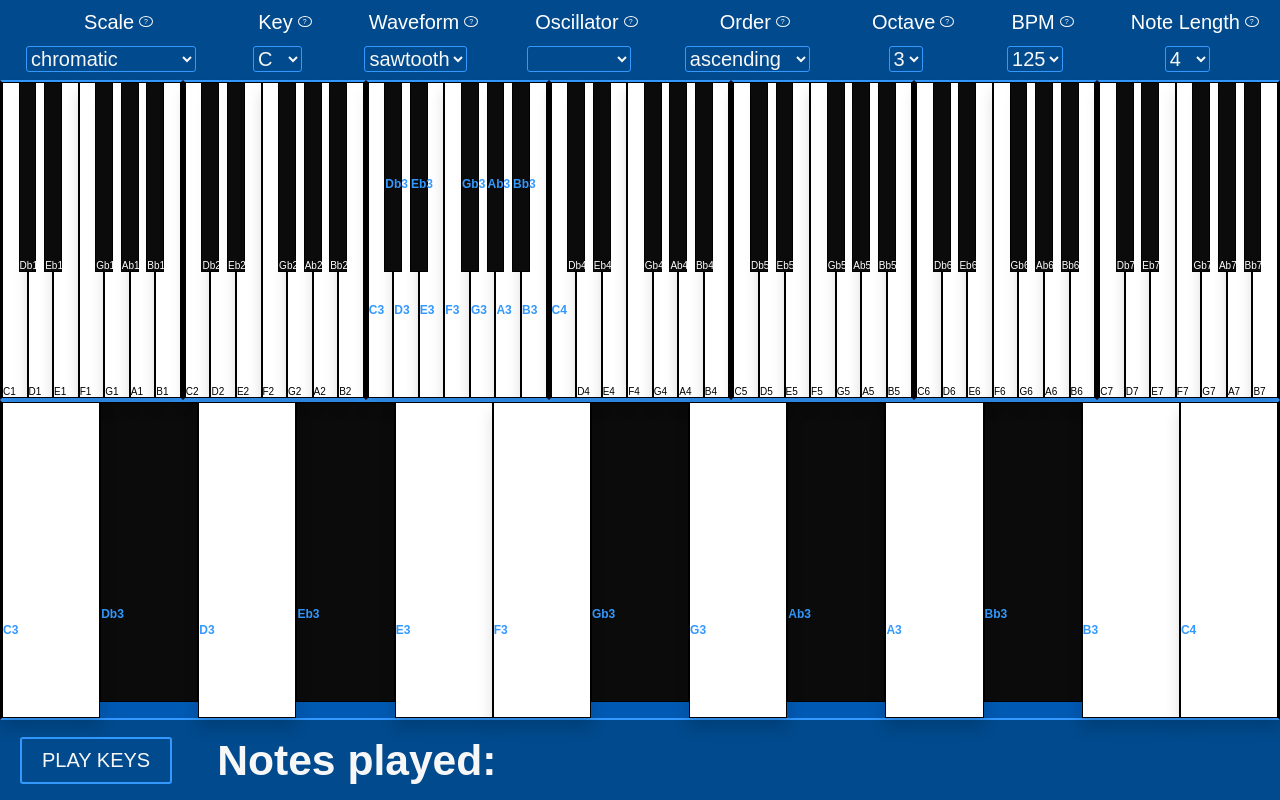
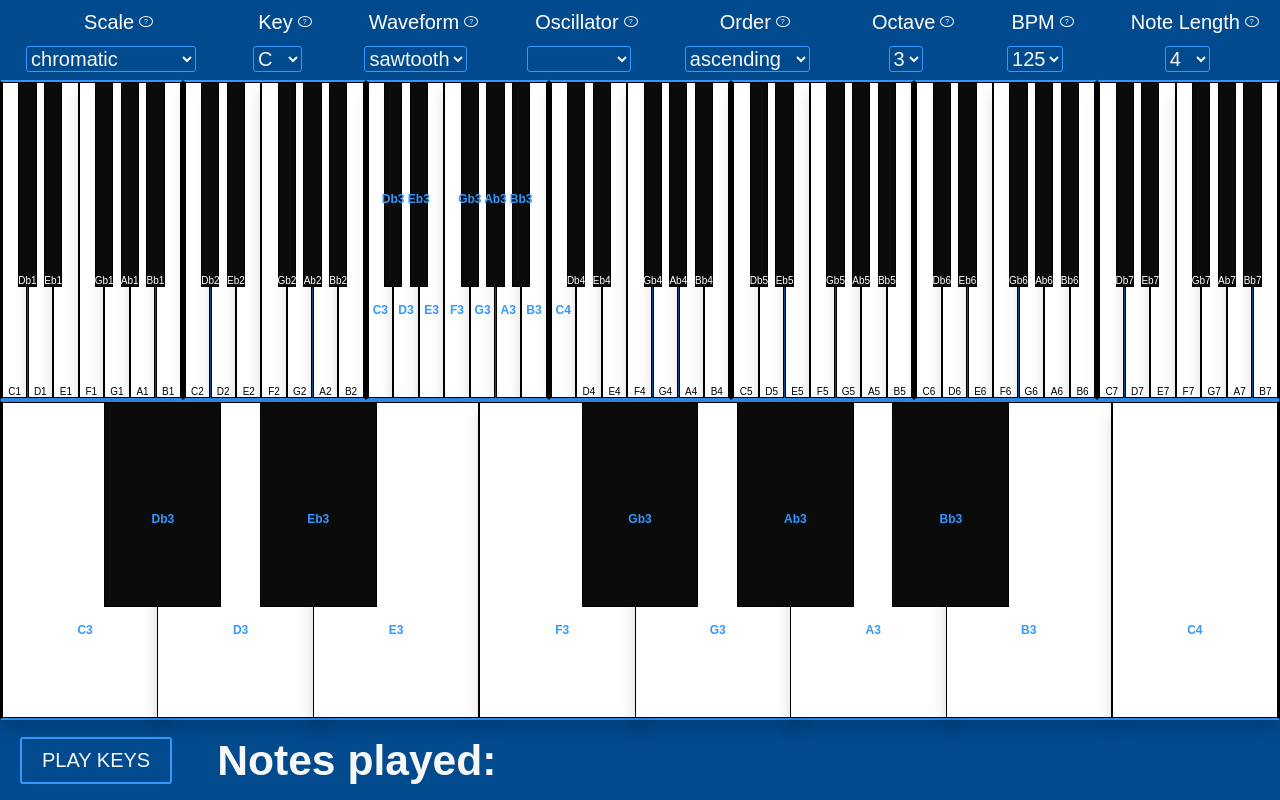
Before and after one commit to dcmorales/digital-keyboard, a React (Create React App) app: page / in a window 1280 px wide. Built offline with nearby package versions, Linux system fonts and the light colour scheme.

Commit message:
Changed keyboard slice to look more like full keyboard

```diff
--- a/src/components/KeyboardFull/Octave.js
+++ b/src/components/KeyboardFull/Octave.js
@@ -2,11 +2,12 @@ import React from 'react';
 
 import FiveKeys from './FiveKeys';
 import TwoKeys from './TwoKeys';
+import Key from './Key';
 
 const Octave = ({ octNum }) => {
   return (
     <div className="octave-container">
-      <FiveKeys
+      {/* <FiveKeys
         note1="C"
         note2="Db"
         note3="D"
@@ -24,6 +25,78 @@ const Octave = ({ octNum }) => {
         note4="Bb"
         note5="B"
         octave={octNum}
+      /> */}
+      <Key
+        noteFull={`C${octNum}`}
+        octave={octNum}
+        color="white"
+        keyboard="full"
+      />
+      <Key
+        noteFull={`Db${octNum}`}
+        octave={octNum}
+        color="black"
+        keyboard="full"
+      />
+      <Key
+        noteFull={`D${octNum}`}
+        octave={octNum}
+        color="white"
+        keyboard="full"
+      />
+      <Key
+        noteFull={`Eb${octNum}`}
+        octave={octNum}
+        color="black"
+        keyboard="full"
+      />
+      <Key
+        noteFull={`E${octNum}`}
+        octave={octNum}
+        color="white"
+        keyboard="full"
+      />
+      <Key
+        noteFull={`F${octNum}`}
+        octave={octNum}
+        color="white"
+        keyboard="full"
+      />
+      <Key
+        noteFull={`Gb${octNum}`}
+        octave={octNum}
+        color="black"
+        keyboard="full"
+      />
+      <Key
+        noteFull={`G${octNum}`}
+        octave={octNum}
+        color="white"
+        keyboard="full"
+      />
+      <Key
+        noteFull={`Ab${octNum}`}
+        octave={octNum}
+        color="black"
+        keyboard="full"
+      />
+      <Key
+        noteFull={`A${octNum}`}
+        octave={octNum}
+        color="white"
+        keyboard="full"
+      />
+      <Key
+        noteFull={`Bb${octNum}`}
+        octave={octNum}
+        color="black"
+        keyboard="full"
+      />
+      <Key
+        noteFull={`B${octNum}`}
+        octave={octNum}
+        color="white"
+        keyboard="full"
       />
     </div>
   );
--- a/src/components/KeyboardValuesSelected/SelectedKeyboardSlice/SliceSection.js
+++ b/src/components/KeyboardValuesSelected/SelectedKeyboardSlice/SliceSection.js
@@ -5,14 +5,13 @@ import Key from '../../KeyboardFull/Key';
 const SliceSection = ({ notesDefinedSlice }) => {
   return notesDefinedSlice.map(noteFull => {
     return (
-      <div className="keys" key={noteFull}>
-        <Key
-          color={noteFull.includes('b') ? 'black--2' : 'white'}
-          noteFull={noteFull}
-          octave={noteFull.includes('b') ? noteFull[2] : noteFull[1]}
-          keyboard="slice"
-        />
-      </div>
+      <Key
+        key={noteFull}
+        color={noteFull.includes('b') ? 'black' : 'white'}
+        noteFull={noteFull}
+        octave={noteFull.includes('b') ? noteFull[2] : noteFull[1]}
+        keyboard="slice"
+      />
     );
   });
 };
--- a/src/sass/_components.scss
+++ b/src/sass/_components.scss
@@ -102,11 +102,16 @@
 .key {
   position: relative;
   outline: none;
+  display: inline-flex;
+  align-items: center;
+  // flex: 1;
 
   &__white {
     width: 100%;
     height: 100%;
     z-index: 1;
+    flex-flow: column;
+    justify-content: flex-end;
     box-shadow: 0 1rem 1.5rem rgba($color-black, 0.15);
     background: $color-white;
     border: 1px solid $color-black;
@@ -123,10 +128,12 @@
 
   &__black {
     width: 70%;
-    height: 60%;
-    position: absolute;
+    height: 65%;
+    position: relative;
     z-index: 2;
-    right: -35%;
+    justify-content: center;
+    margin: 0 -5%;
+
     background: $color-grey-dark-2;
     border: 1px solid $color-black;
     color: $color-white;
@@ -140,22 +147,22 @@
       background-color: $color-black;
     }
 
-    &--2 {
-      width: 100%;
-      height: 95%;
-      background: $color-grey-dark-2;
-      border: 1px solid $color-black;
-      color: $color-white;
-      cursor: pointer;
-
-      &:hover {
-        background-color: $color-grey-dark-1;
-      }
-
-      &:active {
-        background-color: $color-black;
-      }
-    }
+    // &--2 {
+    //   width: 100%;
+    //   height: 95%;
+    //   background: $color-grey-dark-2;
+    //   border: 1px solid $color-black;
+    //   color: $color-white;
+    //   cursor: pointer;
+    //
+    //   &:hover {
+    //     background-color: $color-grey-dark-1;
+    //   }
+    //
+    //   &:active {
+    //     background-color: $color-black;
+    //   }
+    // }
   }
 }
 
--- a/src/sass/_layout.scss
+++ b/src/sass/_layout.scss
@@ -43,12 +43,15 @@
   border-top: 2px solid $color-primary-light;
   border-bottom: 2px solid $color-primary-light;
   background-color: $color-primary;
+
+  // flex: 8;
+  //justify-content: center;
 }
 
-.keys {
-  width: 100%;
-  position: relative;
-}
+// .keys {
+//   width: 100%;
+//   position: relative;
+// }
 
 .selected-scale-notes {
   display: flex;
```
